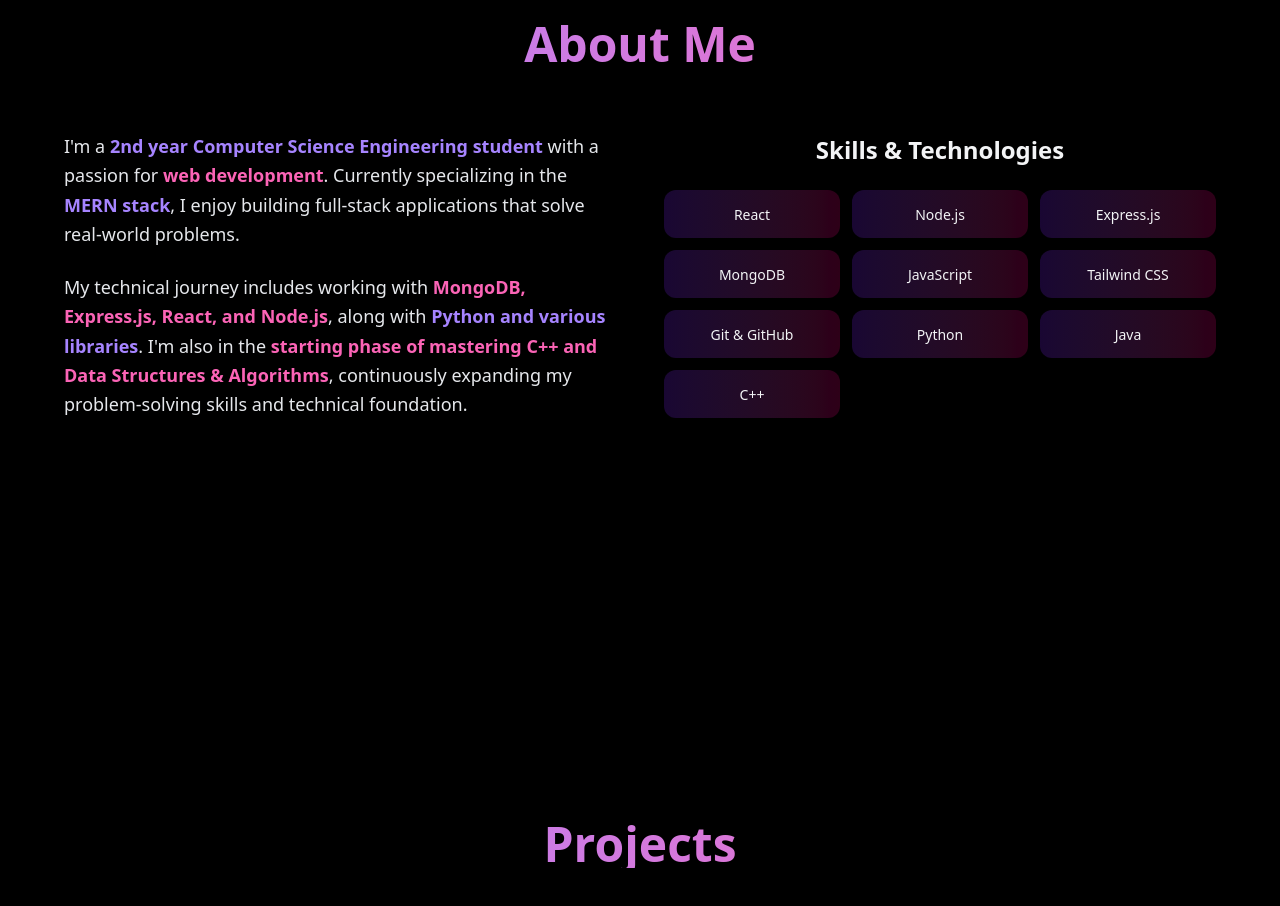
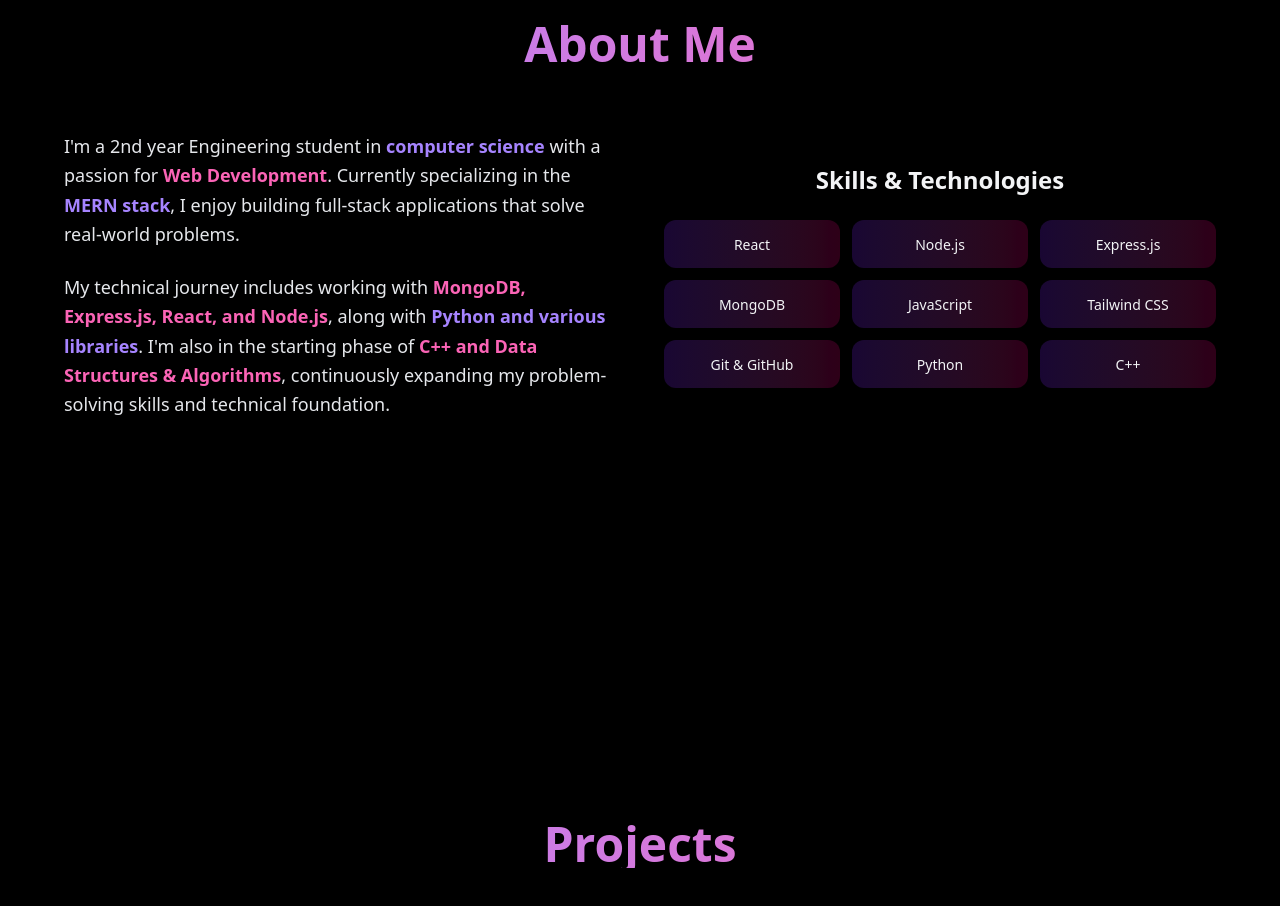
Before and after one commit to prateekydv01/prateek_portfolio, a React app: page / in a window 1280 px wide. Shown: the part 860-1766 px from the top of the page. Built offline with nearby package versions, Linux system fonts and the light colour scheme; the HTML template or start-up script is replaced by a standard one.

Commit message:
about me changed

```diff
--- a/src/pages/SpacePortfolio.jsx
+++ b/src/pages/SpacePortfolio.jsx
@@ -99,7 +99,7 @@ const SpacePortfolio = () => {
   // Updated skills with JavaScript added
   const skills = [
     "React", "Node.js", "Express.js", "MongoDB",
-    "JavaScript", "Tailwind CSS", "Git & GitHub", "Python", "Java", "C++"
+    "JavaScript", "Tailwind CSS", "Git & GitHub", "Python", "C++"
   ];
 
   return (
@@ -324,14 +324,14 @@ const SpacePortfolio = () => {
             <div className="grid md:grid-cols-2 gap-12 items-center">
               <div className="space-y-6">
                 <p className="text-lg text-gray-200 leading-relaxed">
-                  I'm a <span className="text-violet-400 font-semibold">2nd year Computer Science Engineering student</span> with a passion for
-                  <span className="text-pink-400 font-semibold"> web development</span>. Currently specializing in the
+                  I'm a 2nd year Engineering student in <span className="text-violet-400 font-semibold">computer science</span> with a passion for
+                  <span className="text-pink-400 font-semibold"> Web Development</span>. Currently specializing in the
                   <span className="text-violet-400 font-semibold"> MERN stack</span>, I enjoy building full-stack applications that solve real-world problems.
                 </p>
                 <p className="text-lg text-gray-200 leading-relaxed">
                   My technical journey includes working with <span className="text-pink-400 font-semibold">MongoDB, Express.js, React, and Node.js</span>, along with
-                  <span className="text-violet-400 font-semibold"> Python and various libraries</span>. I'm also in the
-                  <span className="text-pink-400 font-semibold"> starting phase of mastering C++ and Data Structures & Algorithms</span>,
+                  <span className="text-violet-400 font-semibold"> Python and various libraries</span>. I'm also in the starting phase of
+                  <span className="text-pink-400 font-semibold">  C++ and Data Structures & Algorithms</span>,
                   continuously expanding my problem-solving skills and technical foundation.
                 </p>
               </div>
```
